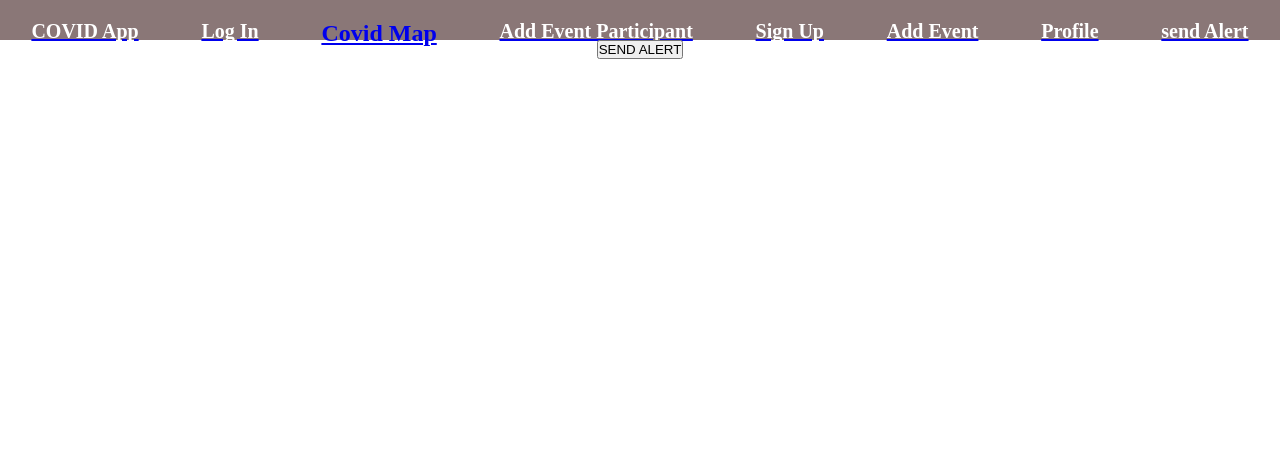
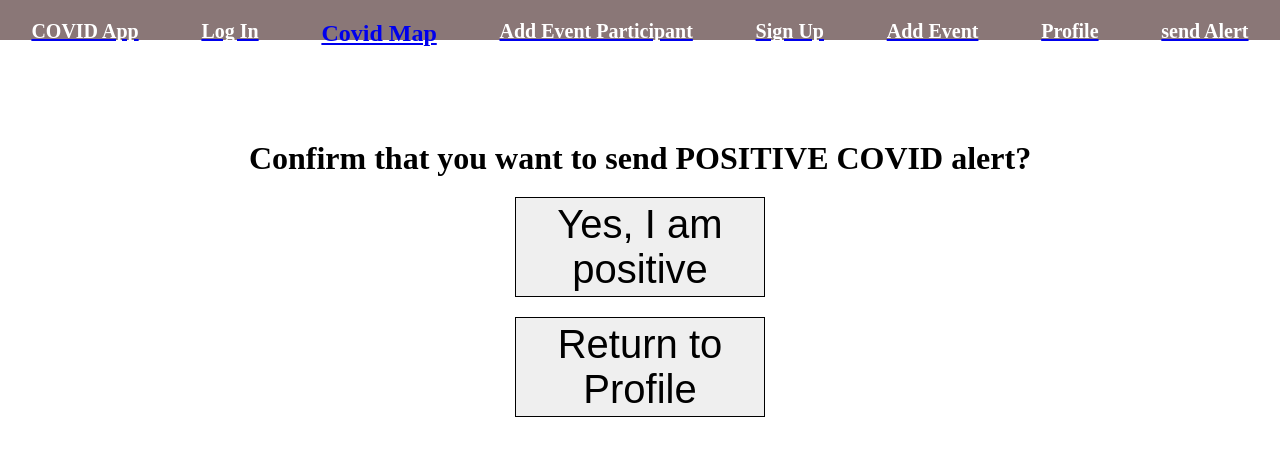
Before and after one commit to Strongtalk/COVID-Contact-tracing, a React (Create React App) app in the folder client/: page /send-alert in a window 1280 px wide. Shown: the top 456 px of the page. Built offline with nearby package versions, Linux system fonts and the light colour scheme; no server answers.

Commit message:
final touches on send alert

```diff
--- a/client/src/Components/App.js
+++ b/client/src/Components/App.js
@@ -14,7 +14,7 @@ import ProfilePage from "./profilePage/profilePage.js";
 import { AuthProvider } from "./auth/authorize.js";
 import PrivatePage from "./auth/privatePage.js";
 import PrivateLogSign from "./auth/privateLogSign.js";
-import SendAlert from "./sendAlert"
+import SendAlert from "./sendAlert/sendAlert"
 
 
 function App() {
--- a/client/src/Components/profilePage/profilePage.js
+++ b/client/src/Components/profilePage/profilePage.js
@@ -37,6 +37,10 @@ function ProfilePage() {
     fetchUser();
   }, []);
 
+  // redirects to positive test warning
+  function positiveOfPositive() {
+    document.location = '/send-alert'
+  }
   //display user info here
   return (
     <div id="profilePageWrapper">
@@ -65,7 +69,7 @@ function ProfilePage() {
      </div>
      <p id="currentStatus"><mark id="statusBox">Condition:</mark>*Your current status here*</p>
      <div id="statusButtonContainer">
-     <button type='submit' className="statusButtons">Tested Positive</button>
+     <button  onClick={positiveOfPositive} type='submit' className="statusButtons">Tested Positive</button>
      <button type='submit' className="statusButtons">Feeling Unwell</button>
      <button type='submit' className="statusButtons">Tested Negative</button>
      </div>
--- a/client/src/Components/sendAlert.js
+++ /dev/null
@@ -1,11 +0,0 @@
-import React, { useEffect } from "react";
-
-function sendTheAlert() {
-  fetch(`/send-alert`, {method:'POST'});
-}
-
-function SendAlert() {
-  return <button onClick={sendTheAlert}>SEND ALERT</button>;
-}
-
-export default SendAlert;
--- /dev/null
+++ b/client/src/Components/sendAlert/sendAlert.css
@@ -0,0 +1,11 @@
+#sendAlertTitle{
+    margin-top: 100px;
+}
+
+.sendAlertButton{
+    border: 1px black solid;
+    margin: 10px;
+    width: 250px;
+    height: 100px;
+    font-size: 40px;
+}
--- /dev/null
+++ b/client/src/Components/sendAlert/sendAlert.js
@@ -0,0 +1,23 @@
+import React from "react";
+import './sendAlert.css'
+
+function sendTheAlert() {
+  fetch(`/send-alert`, {method:'POST'});
+  document.location = '/userprofile'
+}
+
+function returnToUserProfile() {
+  document.location = '/userprofile'
+}
+
+
+function SendAlert() {
+  return <div>
+    <h1 id="sendAlertTitle" >Confirm that you want to send POSITIVE COVID alert?</h1>
+    <button className='sendAlertButton' onClick={sendTheAlert}>Yes, I am positive</button>
+    <br></br>
+    <button className='sendAlertButton' onClick={returnToUserProfile} >Return to Profile</button>
+    </div>;
+}
+
+export default SendAlert;
```
Also changed, not shown: 1 other file (tests, documents, lock files or other folders).
